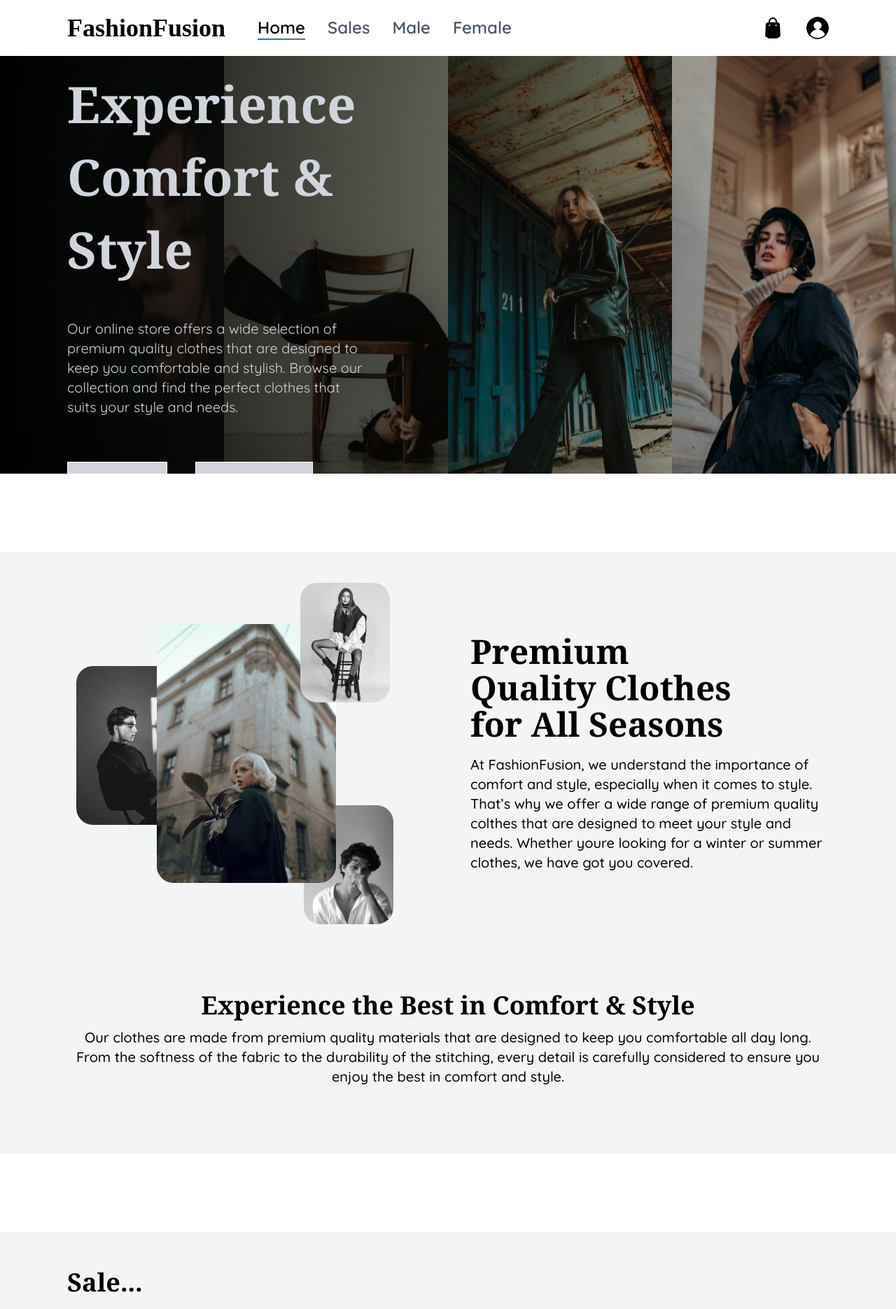
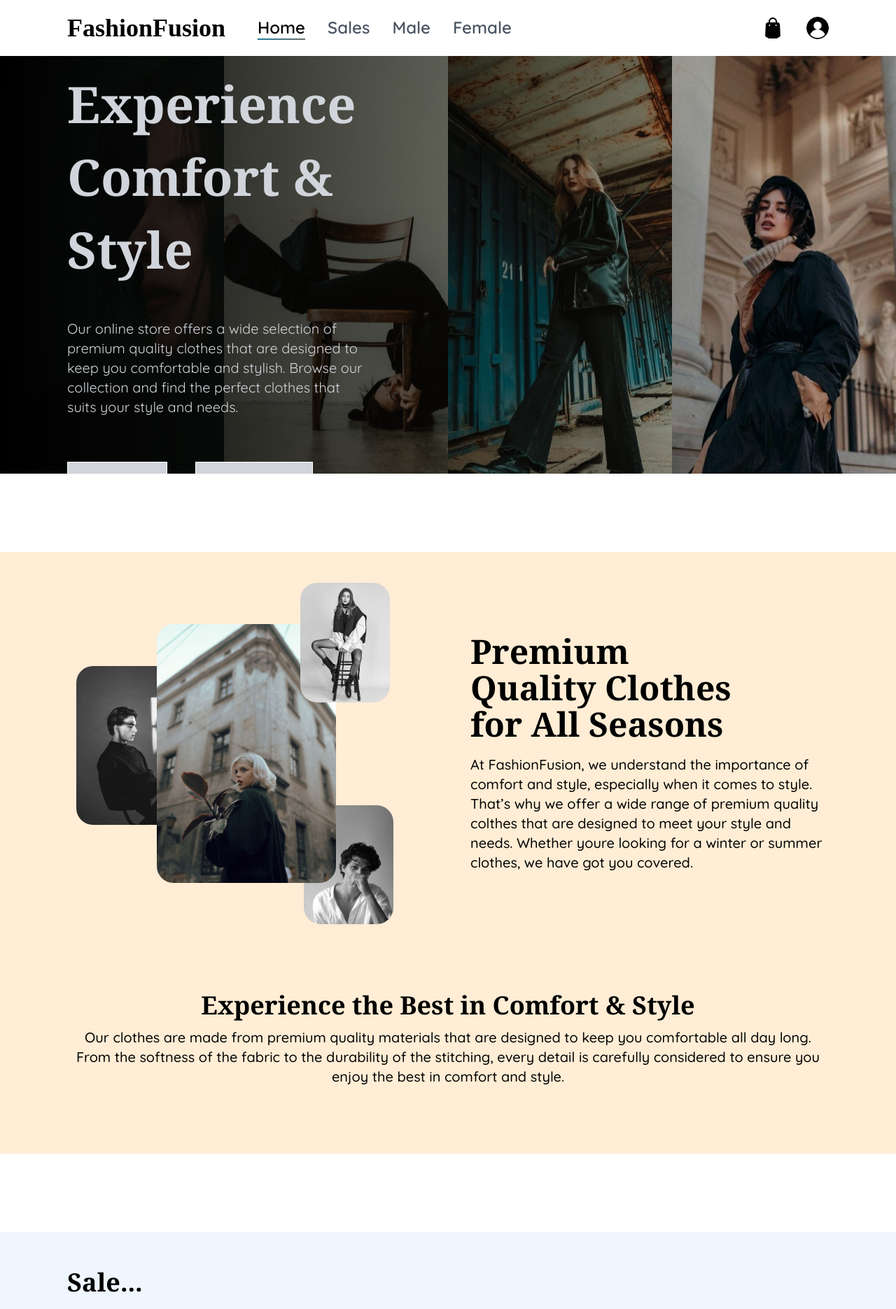
Before and after one commit to sunilshrestha07/FashionFusion, a Next.js app: page / in a window 1280 px wide. Shown: the top 1871 px of the page at 70% size. Built offline with nearby package versions, Linux system fonts and the light colour scheme.

Commit message:
made some change

```diff
--- a/src/app/page.tsx
+++ b/src/app/page.tsx
@@ -11,12 +11,13 @@ export default function Home() {
          <div className="">
             <div className=" w-full aspect-[9/12] sm:aspect-[15/11] md:aspect-[15/10] lg:aspect-[15/7] object-cover overflow-hidden relative">
                <Image
-                  className="w-full h-full object-cover object-center sm:object-top"
+                  className="w-full h-full object-cover object-right sm:object-center"
                   src="/images/mainmain2.svg"
                   alt="hero image"
                   width={1000}
                   height={1000}
                   quality={100}
+                  priority={true}
                />
                <div className={`absolute top-0 bg-gradient-to-r from-black  to-transparent w-full aspect-[9/12] sm:aspect-[15/11] md:aspect-[15/10] lg:aspect-[15/7] text-gray-300 flex flex-col gap-8 ${paddingForpage}`}>
                   <div className="  sm:w-1/2 text-5xl sm:text-5xl md:text-6xl xl:text-7xl font-serif font-semibold flex flex-col sm:gap-4 xl:gap-8">
--- a/src/components/LowerHeroSection.tsx
+++ b/src/components/LowerHeroSection.tsx
@@ -5,21 +5,10 @@ import React from "react";
 export default function LowerHeroSection() {
    return (
       <>
-         <div className="bg-gray-100">
+         <div className="bg-orange-100">
             <div
                className={`grid grid-rows-2 sm:grid-rows-none sm:grid-cols-2 gap-4 sm:gap-6 md:gap-8 ${paddingForpage}`}
             >
-               {/* <div className=" col-span-1 w-full aspect-square flex items-center justify-center ">
-                  <Image
-                     className="w-full h-full object-cover object-top"
-                     src="/images/model.jpg"
-                     alt="Model image"
-                     width={400}
-                     height={400}
-                     quality={100}
-                  />
-               </div> */}
-
                <div className=" col-span-1 w-full aspect-square  flex justify-center items-center">
                   <div className=" flex justify-center items-center ">
                      <div className="w-1/2 aspect-[9/13] rounded-3xl  relative z-10">
--- a/src/components/Sale.tsx
+++ b/src/components/Sale.tsx
@@ -12,7 +12,7 @@ export default function Sale() {
   ]
    return (
       <>
-         <div className={`${paddingForpage} bg-gray-100`}>
+         <div className={`${paddingForpage} bg-blue-50`}>
             <div className="">
               <div className=" text-4xl font-semibold font-serif py-5">
                 <p>Sale...</p>
```
Also changed, not shown: public/images/mainmain4.png (added), 1 other file (tests, documents, lock files or other folders).
